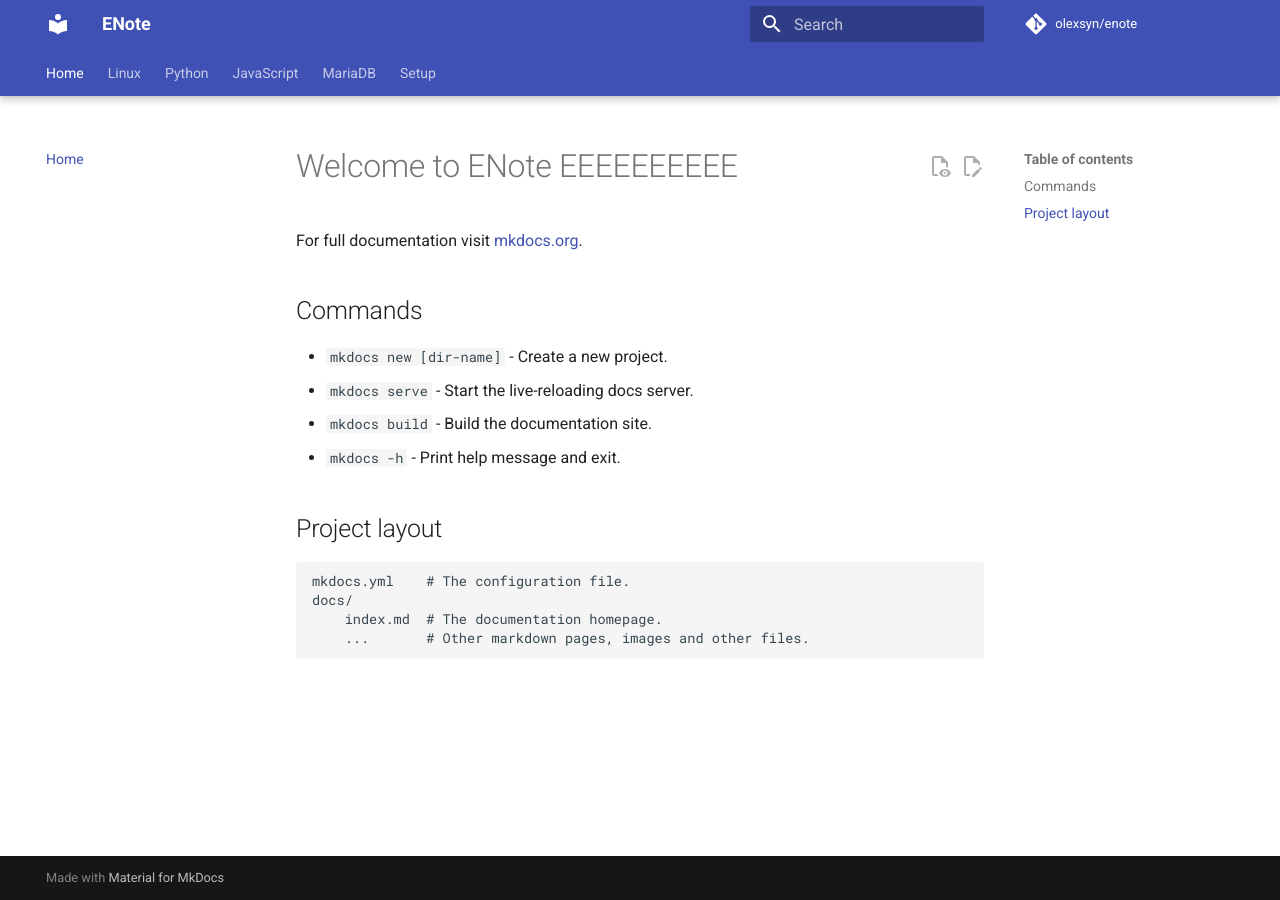
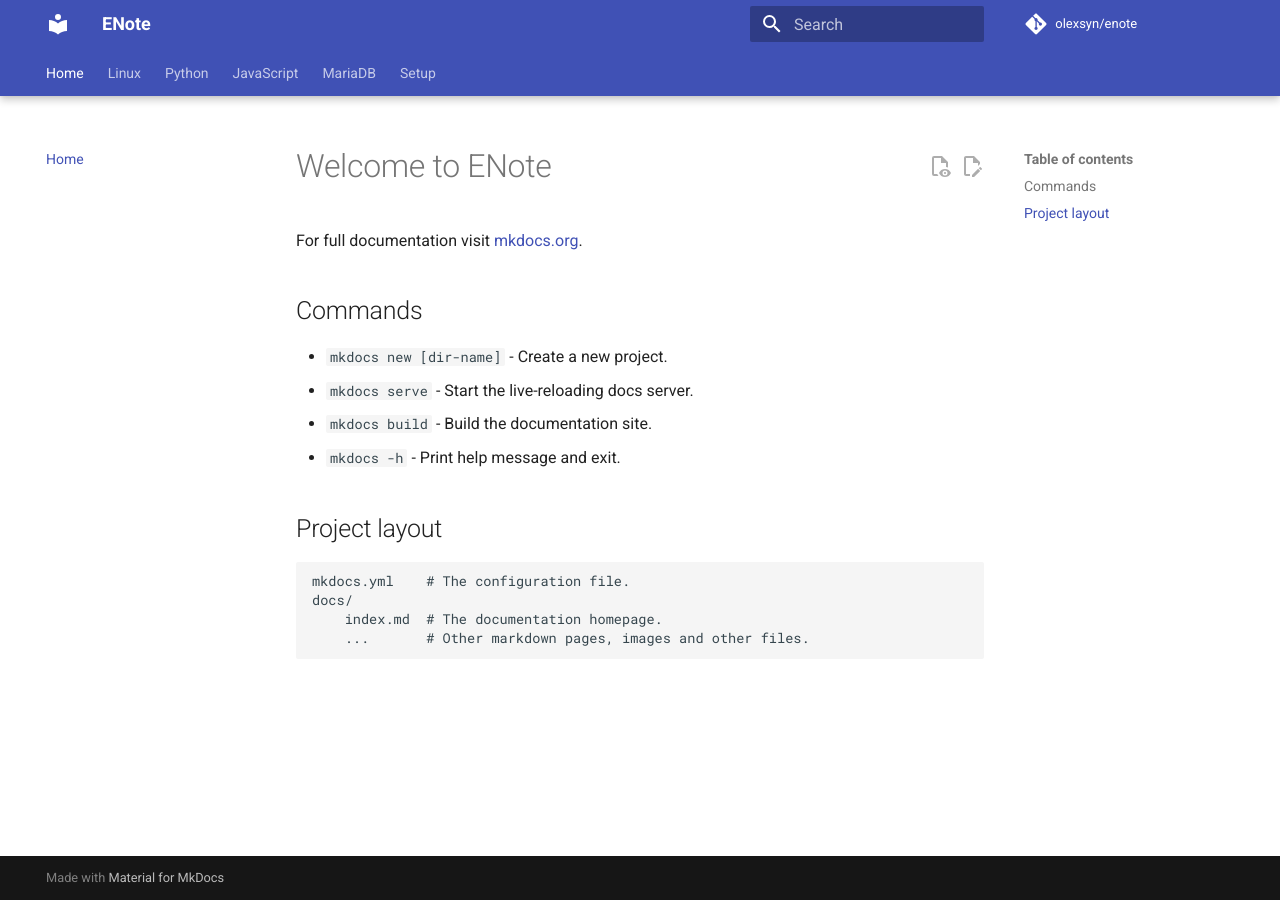
Before and after one commit to olexsyn/enote, an MkDocs documentation site: the page built from docs/index.md, in a window 1280 px wide. Built offline with MkDocs 1.6.1 and Material for MkDocs 9.7.7, drawn with Linux system fonts in a browser that asks for light colours; comment, search, counter and statistics services are not loaded.

Commit message:
Update index page on GitHub

```diff
--- a/docs/index.md
+++ b/docs/index.md
@@ -1,4 +1,4 @@
-# Welcome to ENote EEEEEEEEEE
+# Welcome to ENote
 
 For full documentation visit [mkdocs.org](https://www.mkdocs.org).
 
```
